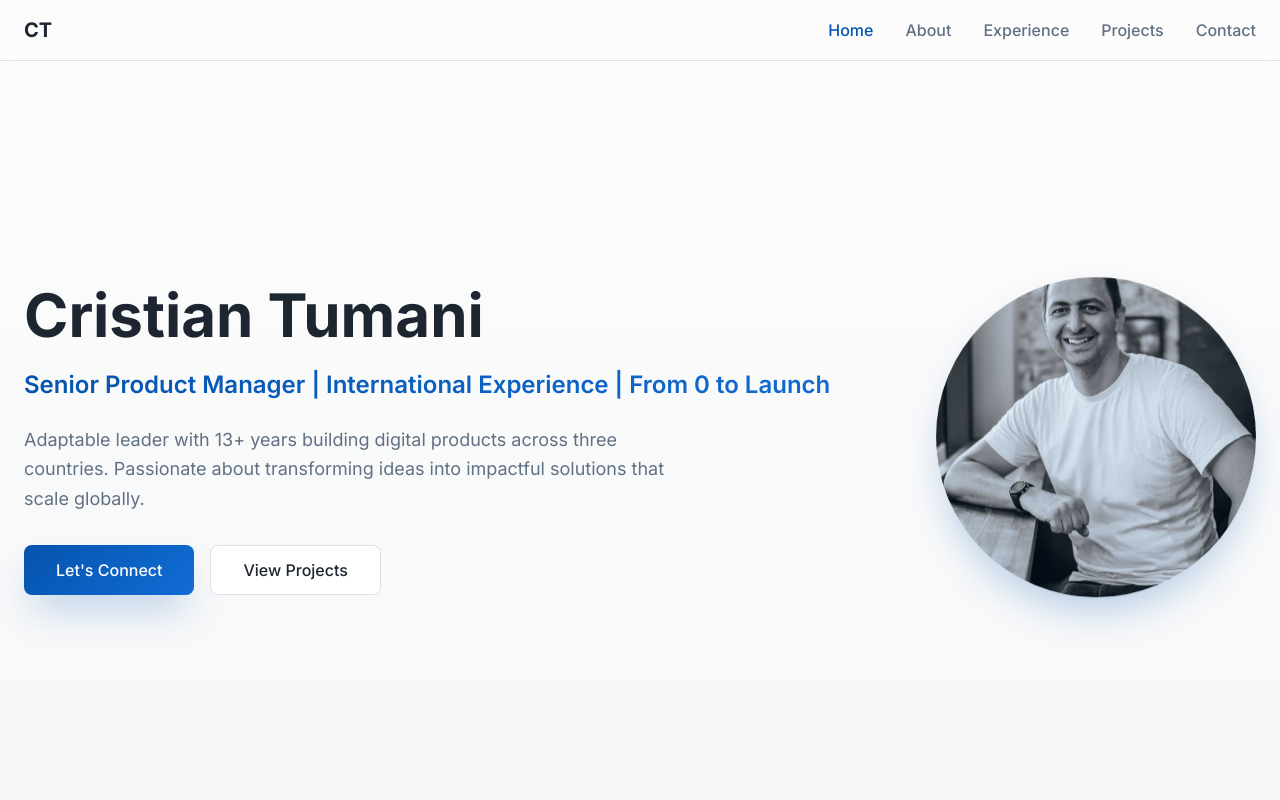
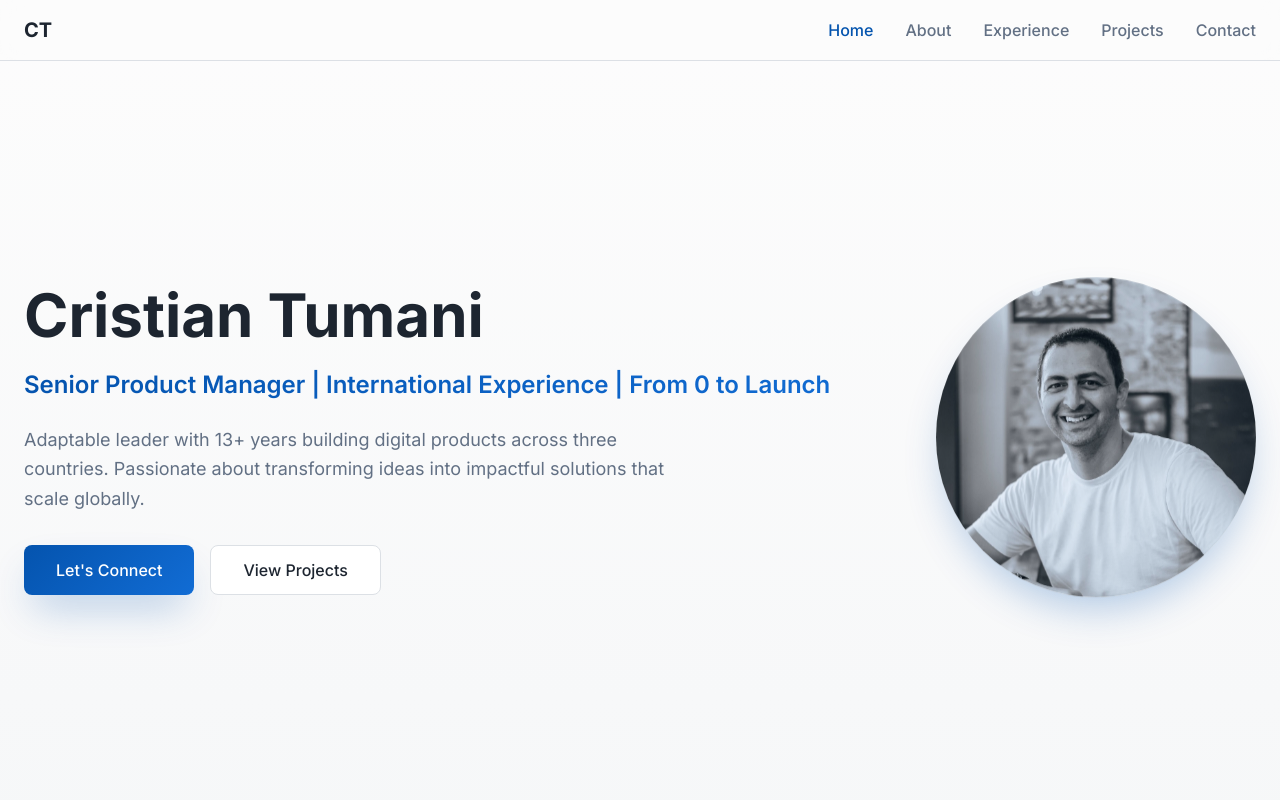
Before and after one commit to cristiantumani/cristian-tumani-portfolio, a React (Vite) app: page / in a window 1280 px wide. Shown: the top 800 px of the page. Built offline with nearby package versions, Linux system fonts and the light colour scheme.

Commit message:
Adjust profile image edges
Adjust the edges of the profile image to prevent the user's head from being cut off.

```diff
--- a/src/components/HeroSection.tsx
+++ b/src/components/HeroSection.tsx
@@ -35,7 +35,7 @@ const HeroSection = () => {
           <div className="flex-shrink-0 animate-float">
             <div className="relative">
               <div className="w-80 h-80 rounded-full overflow-hidden shadow-hero">
-                <img src={profilePhoto} alt="Cristian Tumani - Senior Product Manager" className="w-full h-full object-cover" />
+                <img src={profilePhoto} alt="Cristian Tumani - Senior Product Manager" className="w-full h-full object-cover object-top scale-110" />
               </div>
               <div className="absolute inset-0 rounded-full bg-hero-gradient opacity-10"></div>
             </div>
```
